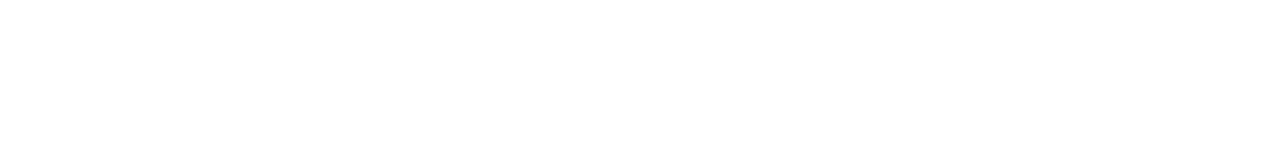
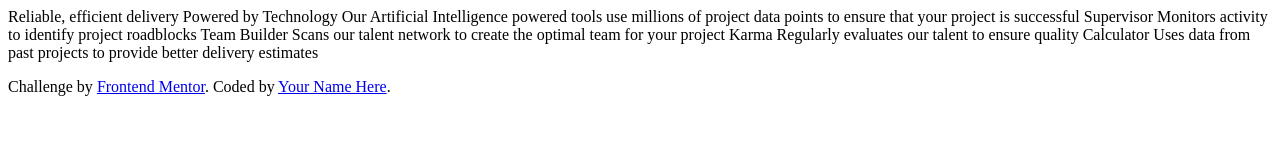
Before and after one commit to lilKriT/Four-card-feature-section, a plain HTML site: page index.html in a window 1280 px wide. Drawn offline with Linux system fonts and the light colour scheme.

Commit message:
Added files.

```diff
--- a/index.html
+++ b/index.html
@@ -1,12 +1,38 @@
 <!DOCTYPE html>
 <html lang="en">
+
 <head>
     <meta charset="UTF-8">
     <meta http-equiv="X-UA-Compatible" content="IE=edge">
     <meta name="viewport" content="width=device-width, initial-scale=1.0">
     <title>Document</title>
 </head>
+
 <body>
+    Reliable, efficient delivery
+    Powered by Technology
 
+    Our Artificial Intelligence powered tools use millions of project data points
+    to ensure that your project is successful
+
+    Supervisor
+    Monitors activity to identify project roadblocks
+
+    Team Builder
+    Scans our talent network to create the optimal team for your project
+
+    Karma
+    Regularly evaluates our talent to ensure quality
+
+    Calculator
+    Uses data from past projects to provide better delivery estimates
+
+    <footer>
+        <p class="attribution">
+            Challenge by <a href="https://www.frontendmentor.io?ref=challenge" target="_blank">Frontend Mentor</a>.
+            Coded by <a href="#">Your Name Here</a>.
+        </p>
+    </footer>
 </body>
+
 </html>
```
Also changed, not shown: img/favicon-32x32.png (added), img/icon-calculator.svg (added), img/icon-karma.svg (added), img/icon-supervisor.svg (added), img/icon-team-builder.svg (added), 1 other file.
